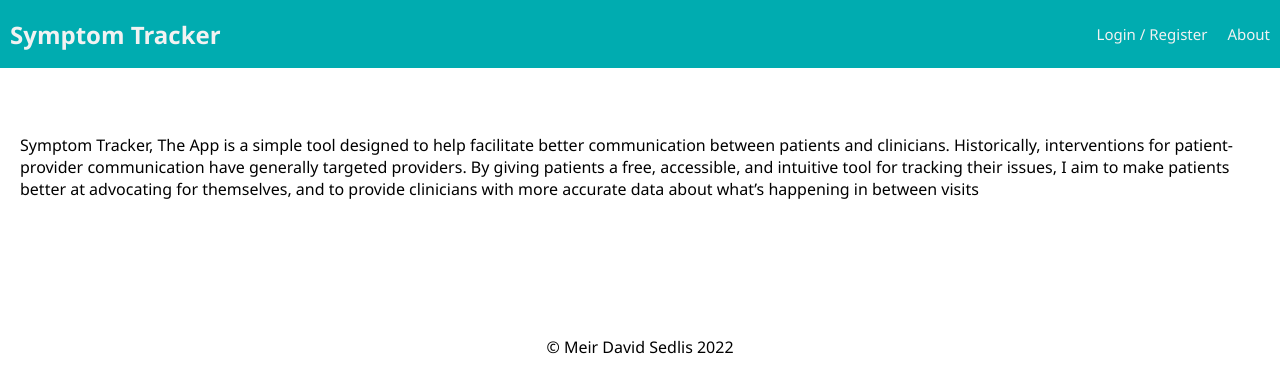
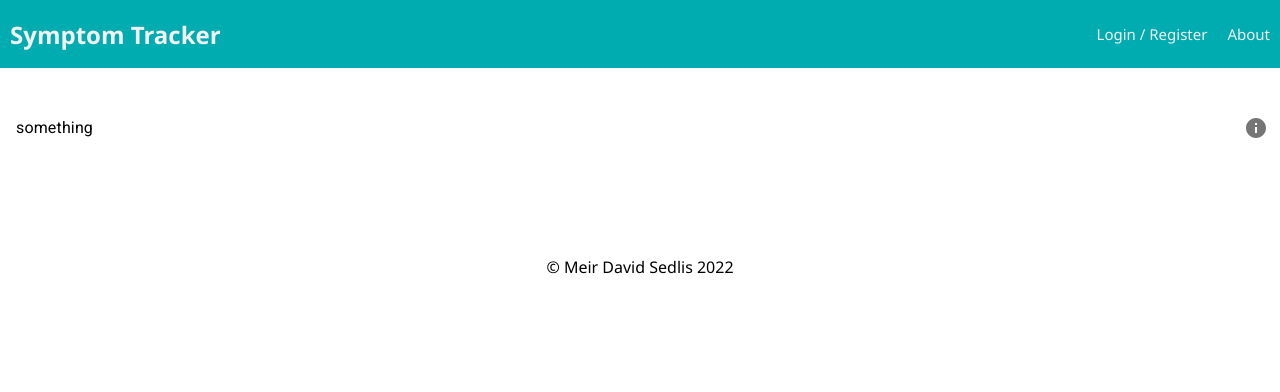
Before and after one commit to MeirSedlis/Symptom-Tracker, a React (Create React App) app: page /#/about in a window 1280 px wide. Shown: the top 392 px of the page. Built offline with nearby package versions, Linux system fonts and the light colour scheme; no server answers.

Commit message:
create symptomtracker component and define style

```diff
--- a/package.json
+++ b/package.json
@@ -28,7 +28,8 @@
     "react-scripts": "^5.0",
     "redux": "^4.1.2",
     "redux-logger": "^3.0.6",
-    "redux-saga": "^1.1.3"
+    "redux-saga": "^1.1.3",
+    "@material-ui/core": "^4.11.3"
   },
   "scripts": {
     "start": "node server/server.js",
--- a/src/components/App/App.jsx
+++ b/src/components/App/App.jsx
@@ -21,6 +21,7 @@ import LoginPage from '../LoginPage/LoginPage';
 import RegisterPage from '../RegisterPage/RegisterPage';
 
 import './App.css';
+import SymptomTracker from '../SymptomTracker/SymptomTracker';
 
 function App() {
   const dispatch = useDispatch();
@@ -45,7 +46,7 @@ function App() {
             exact
             path="/about"
           >
-            <AboutPage />
+            <SymptomTracker />
           </Route>
 
           {/* For protected routes, the view could show one of several things on the same route.
--- /dev/null
+++ b/src/components/SymptomTracker/SymptomTracker.jsx
@@ -0,0 +1,47 @@
+import "@fontsource/roboto/300.css";
+import "@fontsource/roboto/400.css";
+import "@fontsource/roboto/500.css";
+import "@fontsource/roboto/700.css";
+import { styled } from "@mui/material/styles";
+import Box from "@mui/material/Box";
+import List from "@mui/material/List";
+import ListItem from "@mui/material/ListItem";
+import ListItemAvatar from "@mui/material/ListItemAvatar";
+import ListItemIcon from "@mui/material/ListItemIcon";
+import ListItemText from "@mui/material/ListItemText";
+import Avatar from "@mui/material/Avatar";
+import IconButton from "@mui/material/IconButton";
+import FormGroup from "@mui/material/FormGroup";
+import FormControlLabel from "@mui/material/FormControlLabel";
+import Checkbox from "@mui/material/Checkbox";
+import Grid from "@mui/material/Grid";
+import Typography from "@mui/material/Typography";
+import FolderIcon from "@mui/icons-material/Folder";
+import InfoIcon from "@mui/icons-material/Info";
+
+function SymptomTracker() {
+  return (
+    <>
+      <Box>
+        <Grid item xs={12} md={6}>
+          <Typography sx={{ mt: 4, mb: 2 }} variant="h6" component="div">
+          </Typography>
+            <List >
+                <ListItem
+                  secondaryAction={
+                    <IconButton edge="end" aria-label="info">
+                      <InfoIcon />
+                    </IconButton>
+                  }
+                >
+                 <Typography>
+                     something
+                 </Typography>
+                </ListItem>
+            </List>
+        </Grid>
+      </Box>
+    </>
+  );
+}
+export default SymptomTracker;
```
